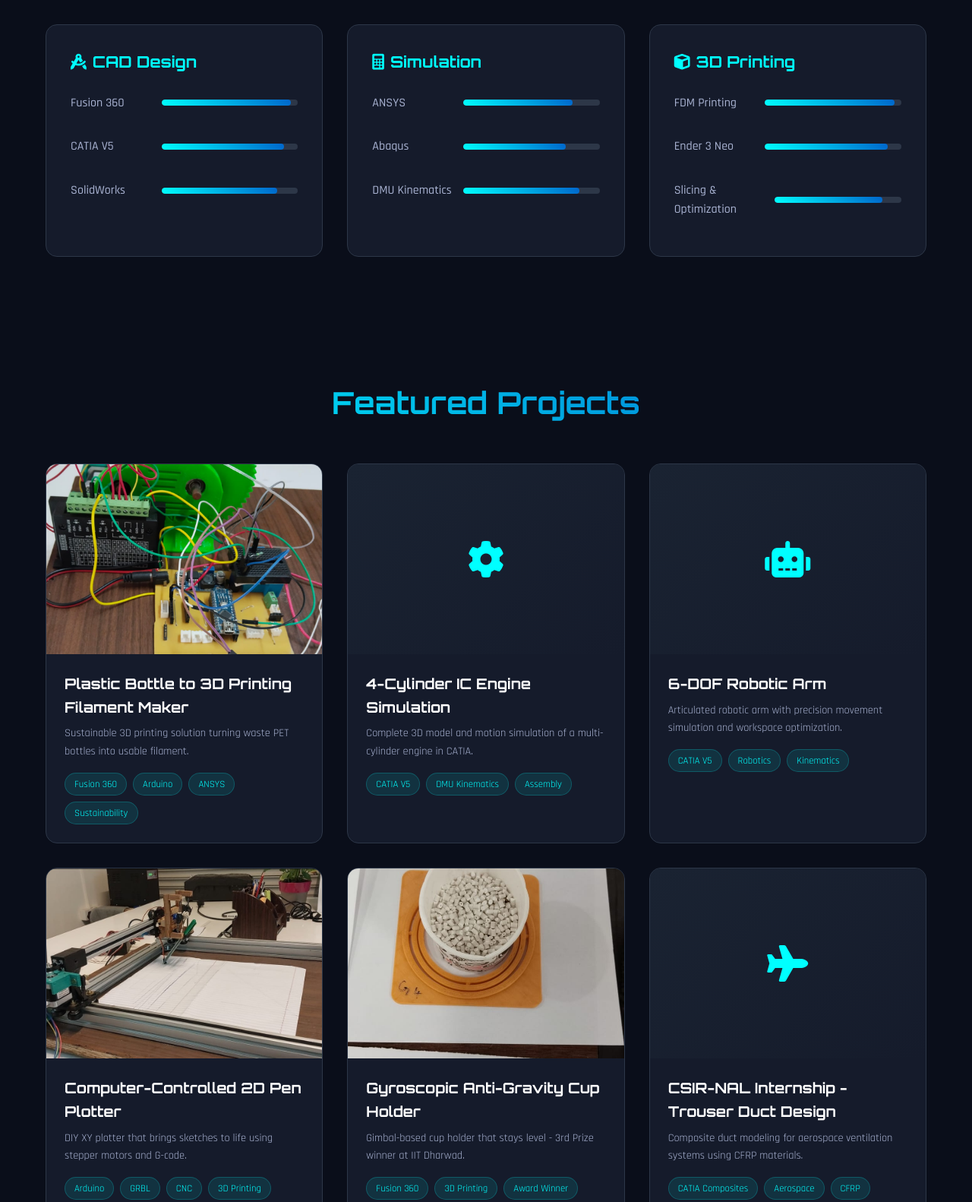
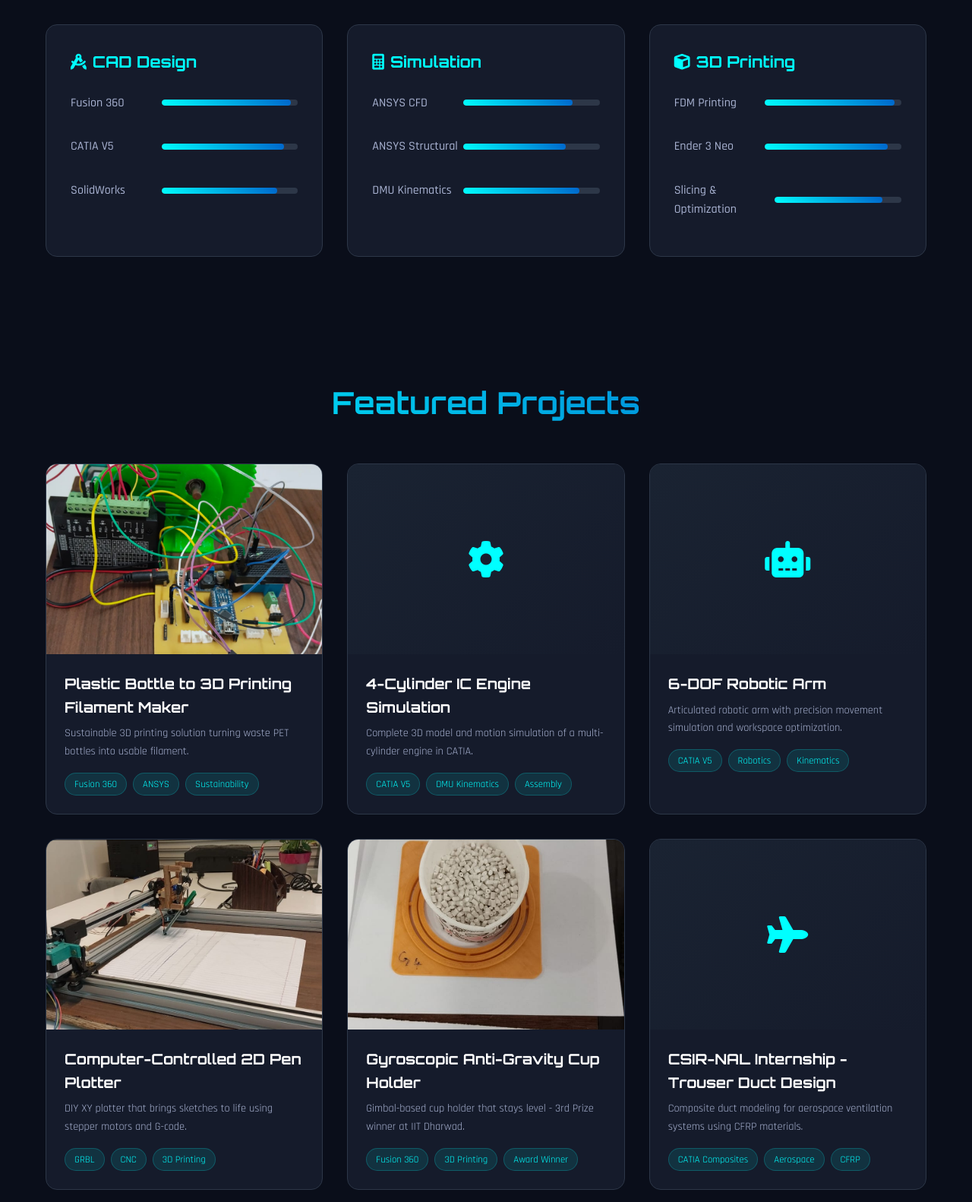
Before and after one commit to JoshuaJoel724/portfolio, a plain HTML site: page index.html in a window 1280 px wide. Shown: the part 1680-3262 px from the top of the page at 76% size. Drawn offline with Linux system fonts and the light colour scheme.

Commit message:
chnaged arduino skillset and simulation

```diff
--- a/index.html
+++ b/index.html
@@ -138,11 +138,11 @@
                     <h3><i class="fas fa-calculator"></i> Simulation</h3>
                     <div class="skills-list">
                         <div class="skill-item">
-                            <span>ANSYS</span>
+                            <span>ANSYS CFD</span>
                             <div class="skill-bar"><div class="skill-progress" data-width="80"></div></div>
                         </div>
                         <div class="skill-item">
-                            <span>Abaqus</span>
+                            <span>ANSYS Structural</span>
                             <div class="skill-bar"><div class="skill-progress" data-width="75"></div></div>
                         </div>
                         <div class="skill-item">
@@ -207,7 +207,7 @@
                         <p>Sustainable 3D printing solution turning waste PET bottles into usable filament.</p>
                         <div class="project-tags">
                             <span>Fusion 360</span>
-                            <span>Arduino</span>
+                            <!-- <span>Arduino</span> -->
                             <span>ANSYS</span>
                             <span>Sustainability</span>
                         </div>
@@ -268,7 +268,7 @@
                         <h3>Computer-Controlled 2D Pen Plotter</h3>
                         <p>DIY XY plotter that brings sketches to life using stepper motors and G-code.</p>
                         <div class="project-tags">
-                            <span>Arduino</span>
+                            <!-- <span>Arduino</span> -->
                             <span>GRBL</span>
                             <span>CNC</span>
                             <span>3D Printing</span>
@@ -624,7 +624,7 @@
                     <div class="cert-icon">
                         <i class="fas fa-microchip"></i>
                     </div>
-                    <h3>Arduino Programming</h3>
+                    <!-- <h3>Arduino Programming</h3> -->
                     <p>IoT & Mechatronics</p>
                 </div>
             </div>
--- a/script.js
+++ b/script.js
@@ -165,7 +165,7 @@
                     <div class="tech-tags">
                         <span>Fusion 360</span>
                         <span>Ender 3 Neo</span>
-                        <span>Arduino</span>
+                        <!-- <span>Arduino</span> -->
                         <span>ANSYS</span>
                         <span>Thermal Engineering</span>
                     </div>
@@ -256,7 +256,7 @@
                     <h3>Tools & Technologies</h3>
                     <div class="tech-tags">
                         <span>Fusion 360</span>
-                        <span>Arduino UNO</span>
+                        <!-- <span>Arduino UNO</span> -->
                         <span>GRBL Firmware</span>
                         <span>3D Printing</span>
                         <span>Stepper Motors</span>
```
Also changed, not shown: 1 other file.
